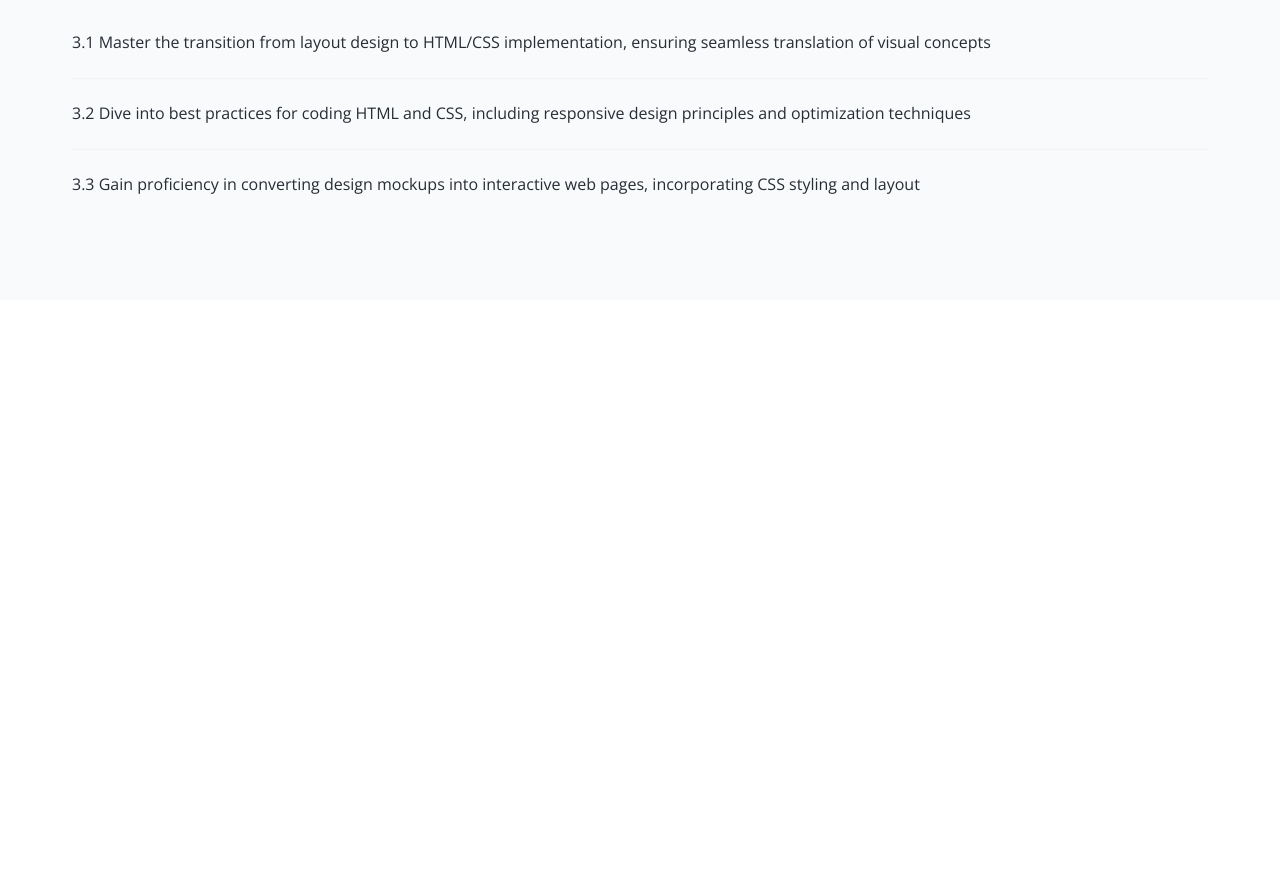
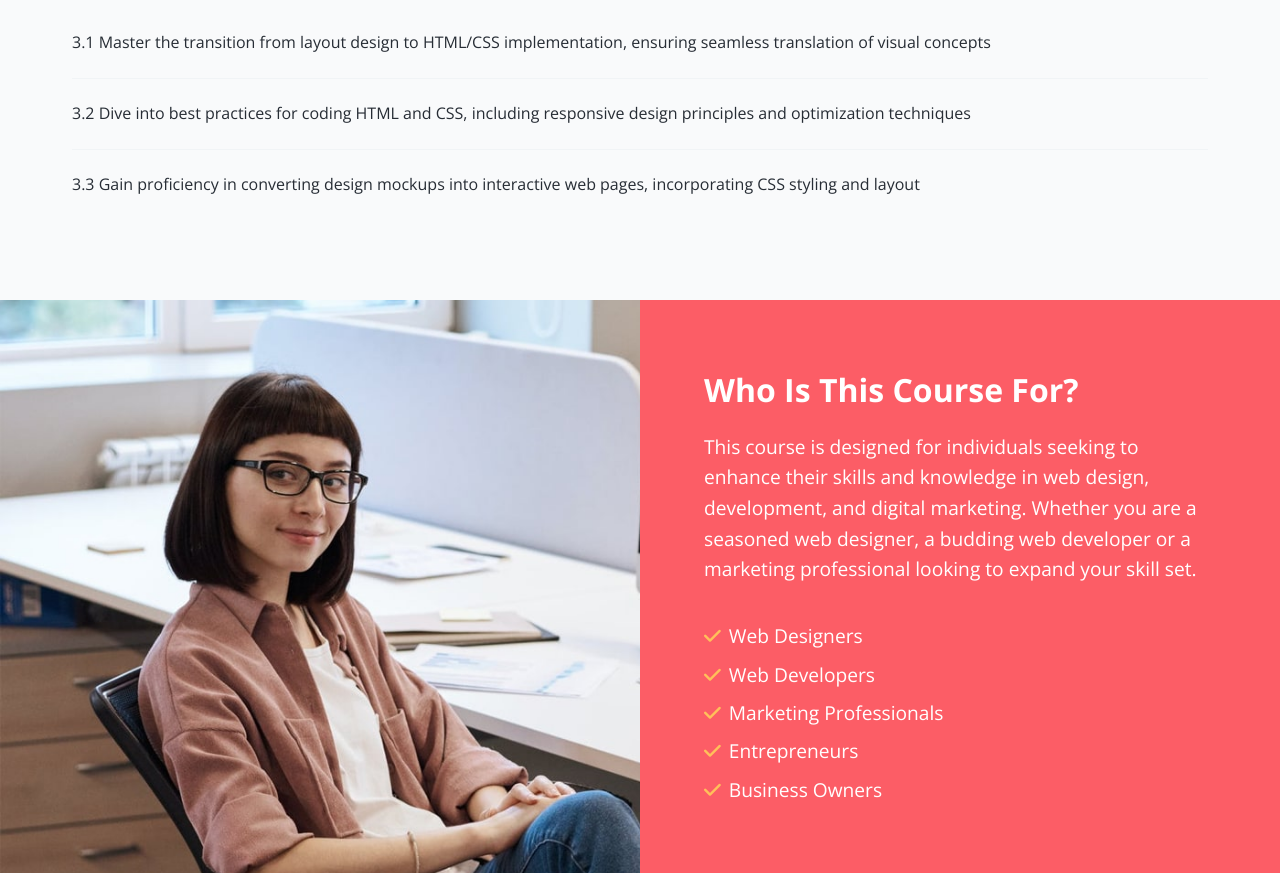
Before and after one commit to moretablesalt/css-tutor, a plain HTML site: page index.html in a window 1280 px wide. Shown: the part 3267-4140 px from the top of the page. Before the commit the page ends 3567 px from the top, so only its background shows below. Drawn offline with nearby package versions, Linux system fonts and the light colour scheme.

Commit message:
Info section

```diff
--- a/css/style.css
+++ b/css/style.css
@@ -339,6 +339,43 @@ img {
   border-bottom: none;
 }
 
+.info-container {
+  background: url(../img/audience.jpg) top center/cover no-repeat;
+  display: flex;
+}
+
+.info-content {
+  background-color: var(--primary-color);
+  color: #fff;
+  flex: 1;
+  padding: 4rem;
+}
+
+.info-left {
+  width: 50%;
+}
+
+.info-content h2 {
+  font-size: 2rem;
+  margin-bottom: 1rem;
+  font-weight: 700;
+}
+
+.info-content p {
+  font-size: 1.2rem;
+  margin-bottom: 2rem;
+}
+
+.info-content ul li {
+  font-size: 1.2rem;
+  line-height: 2;
+}
+
+.info-content i {
+  margin-right: 0.5rem;
+  color: var(--secondary-color);
+}
+
 @media(max-width: 768px) {
   .main-menu-items {
     display: none;
@@ -351,6 +388,22 @@ img {
   .mobile-menu-toggle {
     display: block;
     padding: 10px;
+  }
+
+  .info-content {
+    padding: 2rem;
+  }
+
+  .info-content h2  {
+    font-size: 1.5rem;
+  }
+
+  .info-content p {
+    font-size: 1rem;
+  }
+
+  .info-left {
+    display: none;
   }
 }
 
--- a/index.html
+++ b/index.html
@@ -261,6 +261,29 @@
       </div>
       </div>
     </section>
+
+  <section class="info" id="info">
+    <div class="info-container">
+      <div class="info-left"></div>
+      <div class="info-content">
+        <h2>Who Is This Course For?</h2>
+        <p>
+          This course is designed for individuals seeking to enhance their
+          skills and knowledge in web design, development, and digital
+          marketing. Whether you are a seasoned web designer, a budding web
+          developer or a marketing professional looking to expand your skill
+          set.
+        </p>
+        <ul>
+          <li><i class="fas fa-check"></i>Web Designers</li>
+          <li><i class="fas fa-check"></i>Web Developers</li>
+          <li><i class="fas fa-check"></i>Marketing Professionals</li>
+          <li><i class="fas fa-check"></i>Entrepreneurs</li>
+          <li><i class="fas fa-check"></i>Business Owners</li>
+        </ul>
+      </div>
+    </div>
+  </section>
   </body>
   <script src="js/app.js"></script>
 </html>
```
